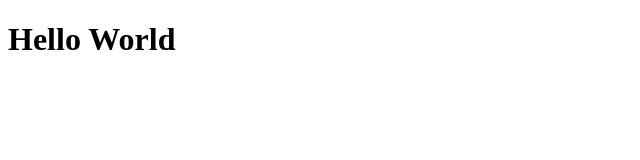
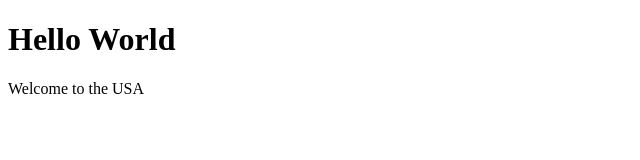
Before and after one commit to PyJuniorCoder/github-project, a plain HTML site: page index.html in a window 1280 px wide. Shown: the whole page, without its empty margins (0-640 px from the left). Drawn offline with Linux system fonts and the light colour scheme.

Commit message:
add new p tag

```diff
--- a/index.html
+++ b/index.html
@@ -9,6 +9,7 @@
 
   <body>
     <h1>Hello World</h1>
+    <p>Welcome to the USA</p>
 
     <script src="index.js"></script>
   </body>
```
